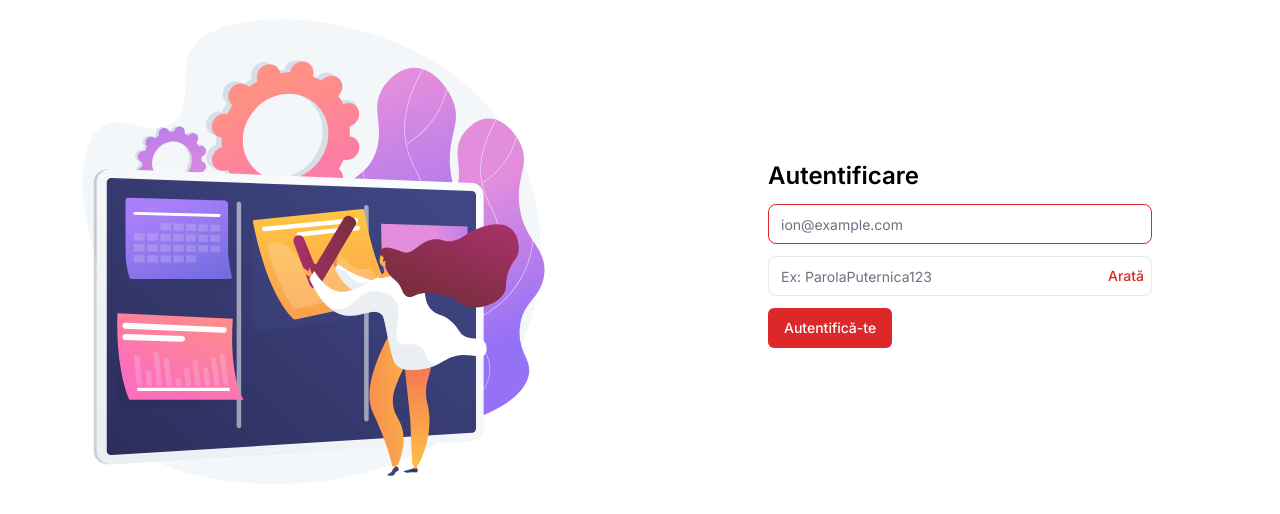
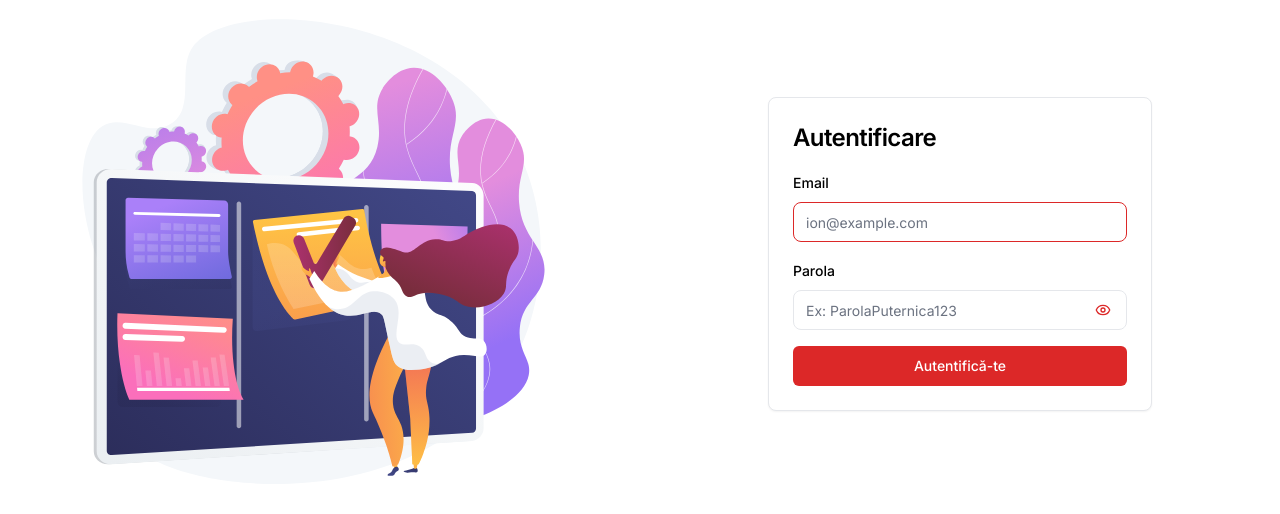
Before and after one commit to IonutGhe2001/C-Order, a React (Vite) app in the folder apps/web/: page /login in a window 1280 px wide. Shown: the part 146-660 px from the top of the page. Built offline with nearby package versions, Linux system fonts and the light colour scheme; no server answers.

Commit message:
Redesign login form for modern UI/UX

```diff
--- a/apps/web/public/locales/en/common.json
+++ b/apps/web/public/locales/en/common.json
@@ -56,6 +56,7 @@
     "commandPalette": "Command palette",
     "help": "Help",
     "email": "Email",
+    "password": "Password",
     "userMenu": "User menu",
     "views": "Views",
     "users": "Users",
--- a/apps/web/public/locales/ro/common.json
+++ b/apps/web/public/locales/ro/common.json
@@ -56,6 +56,7 @@
     "commandPalette": "Paletă de comenzi",
     "help": "Ajutor",
     "email": "Email",
+    "password": "Parola",
     "userMenu": "Meniu utilizator",
     "views": "Vizualizări",
     "users": "Utilizatori",
--- a/apps/web/src/pages/Login.tsx
+++ b/apps/web/src/pages/Login.tsx
@@ -2,6 +2,8 @@ import { useState } from 'react';
 import { login } from '../lib/api';
 import { Button } from '../components/ui/button';
 import { Input } from '../components/ui/input';
+import { Card, CardHeader, CardTitle, CardContent } from '../components/ui/card';
+import { Eye, EyeOff } from 'lucide-react';
 import { motion, useReducedMotion } from 'framer-motion';
 import { useToast } from '../components/ui/toaster';
 import { Skeleton } from '../components/ui/skeleton';
@@ -41,9 +43,18 @@ export default function Login(){
 
   const shouldReduceMotion = useReducedMotion();
   const form = (
-    <form className="w-full max-w-sm space-y-3" onSubmit={e=>{e.preventDefault(); handleSubmit();}}>
-      <h1 className="text-2xl font-semibold">{t('titles.signIn')}</h1>
+    <form className="w-full max-w-sm" onSubmit={e=>{e.preventDefault(); handleSubmit();}}>
+      <Card className="p-6 space-y-4">
+        <CardHeader className="p-0">
+          <CardTitle className="text-2xl">{t('titles.signIn')}</CardTitle>
+        </CardHeader>
+        <CardContent className="space-y-4 p-0">
+          <div className="space-y-2">
+            <label htmlFor="email" className="text-sm font-medium">
+              {t('labels.email')}
+            </label>
             <Input
+              id="email"
               placeholder={t('placeholders.emailExample')}
               autoFocus
               value={email}
@@ -53,9 +64,15 @@ export default function Login(){
               disabled={loading}
             />
             {errors.email && <p className="text-sm text-danger">{errors.email}</p>}
+          </div>
+          <div className="space-y-2">
+            <label htmlFor="password" className="text-sm font-medium">
+              {t('labels.password')}
+            </label>
             <div className="relative">
               <Input
-          className="pr-16"
+                id="password"
+                className="pr-10"
                 placeholder={t('placeholders.passwordExample')}
                 type={showPwd ? 'text' : 'password'}
                 value={password}
@@ -66,24 +83,29 @@ export default function Login(){
               />
               <Button
                 type="button"
-          variant="link"
-          className="absolute top-1/2 -translate-y-1/2 right-2 h-auto p-0 text-sm"
+                variant="ghost"
+                size="icon"
+                className="absolute top-1/2 right-1 -translate-y-1/2"
                 onClick={()=>setShowPwd(s=>!s)}
                 tabIndex={3}
                 disabled={loading}
               >
-          {t(showPwd ? 'buttons.hide' : 'buttons.show')}
+                {showPwd ? <EyeOff className="h-4 w-4" /> : <Eye className="h-4 w-4" />}
+                <span className="sr-only">{t(showPwd ? 'buttons.hide' : 'buttons.show')}</span>
               </Button>
             </div>
             {errors.password && <p className="text-sm text-danger">{errors.password}</p>}
+          </div>
           <Button
             type="submit"
-        className="flex items-center justify-center"
+            className="w-full flex items-center justify-center"
             disabled={loading}
             tabIndex={4}
           >
             {loading ? <Skeleton className="h-4 w-20" /> : t('buttons.signIn')}
           </Button>
+        </CardContent>
+      </Card>
     </form>
   );
 
```
Lines whose indentation alone changed are shown as unchanged.
